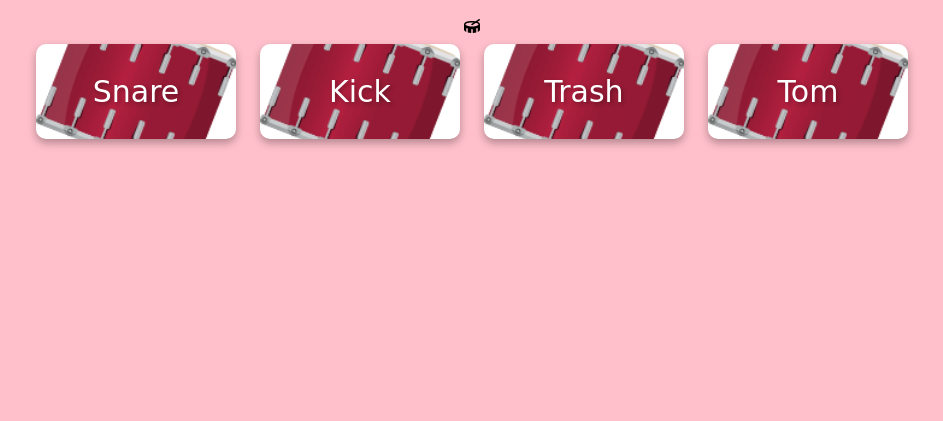
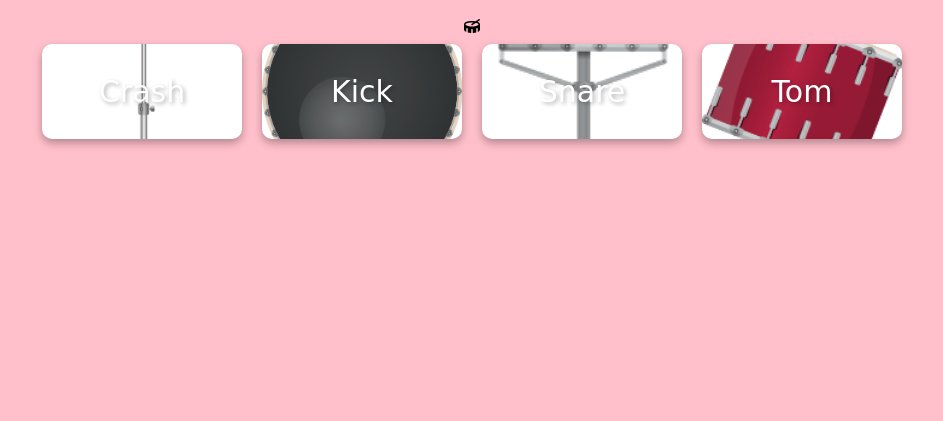
Before and after one commit to EmanTariq04/drum-kits, a plain HTML site: page index.html in a window 1280 px wide. Shown: the part 379-800 px from the top of the page, without its empty margins (168-1111 px from the left). Drawn offline with Linux system fonts and the light colour scheme.

Commit message:
final commit

```diff
--- a/index.html
+++ b/index.html
@@ -13,10 +13,10 @@
     <h1>Drum Kits</h1>
     <i class="fa-solid fa-drum"></i>
     <div class="container">
-        <button class="btn">Snare</button>
-        <button class="btn">Kick</button>
+        <!-- <button class="btn">Snare</button> -->
+        <!-- <button class="btn">Kick</button>
         <button class="btn">Trash</button>
-        <button class="btn">Tom</button>
+        <button class="btn">Tom</button> -->
     </div>
     <script src="script.js"></script>
 </body>
--- a/script.js
+++ b/script.js
@@ -2,6 +2,27 @@ const kits = ["crash", "kick", "snare", "tom"];
 
 const containerEl = document.querySelector(".container");
 
-kits.forEach(kit => {
-    const btnEl = document.createElement("button");
-})
+kits.forEach((kit) => {
+  const btnEl = document.createElement("button");
+  btnEl.innerText = kit;
+  btnEl.style.backgroundImage = "url(images/" + kit + ".png)"
+  btnEl.classList.add("btn");
+  btnEl.innerText = kit;
+  containerEl.appendChild(btnEl);
+  const audioEl = document.createElement("audio");
+  containerEl.appendChild(audioEl);
+  audioEl.src = "sounds/" + kit + ".mp3"
+  containerEl.appendChild(audioEl);
+  btnEl.addEventListener("click", () => {
+    audioEl.play()
+  })
+  window.addEventListener("keydown", (event) => {
+    if (event.key === kit.slice(0,1)){
+      audioEl.play();
+      btnEl.style.transform = "scale(.9)";
+      setTimeout(() => {
+        btnEl.style.transform = "scale(1)"
+      }, 100);g
+    };
+   })
+});
--- a/style.css
+++ b/style.css
@@ -30,13 +30,14 @@ h1 {
     min-width: 200px;
     border-radius: 10px;
     box-shadow: 0 4px 8px rgba(0, 0, 0, .3);
-    background-image: url(images/tom.png);
+    /* background-image: url(images/tom.png); */
     background-size: cover;
     background-position: center;
     color: white;
     font-family: cursive;
     text-shadow: 2px 2px 4px rgba(0, 0, 0, .3);
     cursor: pointer;
+    text-transform: capitalize;
 }
 
 .btn:hover {
```
